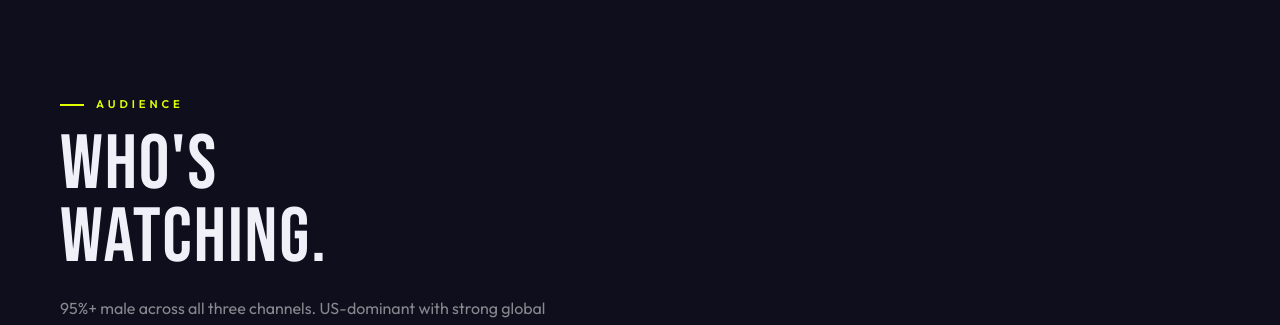
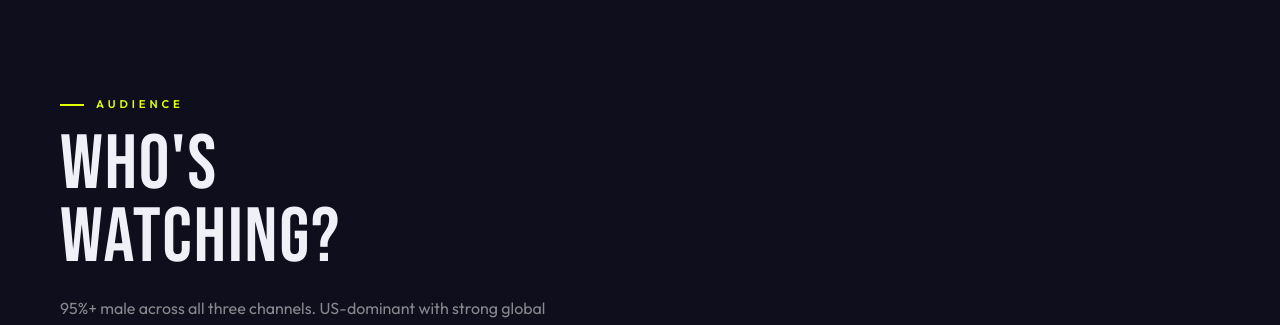
Before and after one commit to TacticalRab/tacticalrab-site, a React (Vite) app: page / in a window 1280 px wide. Shown: the part 4140-4465 px from the top of the page. Built offline with nearby package versions, Linux system fonts and the light colour scheme.

Commit message:
Update App.jsx

```diff
--- a/src/App.jsx
+++ b/src/App.jsx
@@ -344,7 +344,7 @@ function AudienceSection() {
   return (
     <section id="audience" className="bg-surface py-16 md:py-[120px] px-6 md:px-[60px]">
       <SectionLabel>Audience</SectionLabel>
-      <SectionTitle>Who's<br />Watching.</SectionTitle>
+      <SectionTitle>Who's<br />Watching?</SectionTitle>
       <p className="text-base text-white/50 max-w-[520px] leading-relaxed mb-12 md:mb-16">
         95%+ male across all three channels. US-dominant with strong global representation — spanning the full 18–54 male demographic.
       </p>
@@ -521,10 +521,10 @@ function ContactSection() {
           Whether you want to discuss a specific campaign or explore what's possible, reach out directly. All partnership enquiries are handled personally.
         </p>
         <a
-          href="mailto:steve@breakingpoint.gg"
+          href="mailto:tacticalrab@breakingpoint.gg"
           className="inline-block font-display text-[clamp(1.5rem,3.5vw,2.6rem)] tracking-[0.05em] text-white no-underline border-b-2 border-accent pb-1 mb-12 hover:text-accent transition-colors"
         >
-          steve@breakingpoint.gg
+          tacticalrab@breakingpoint.gg
         </a>
         <div className="flex justify-center gap-5 flex-wrap">
           {[
```
